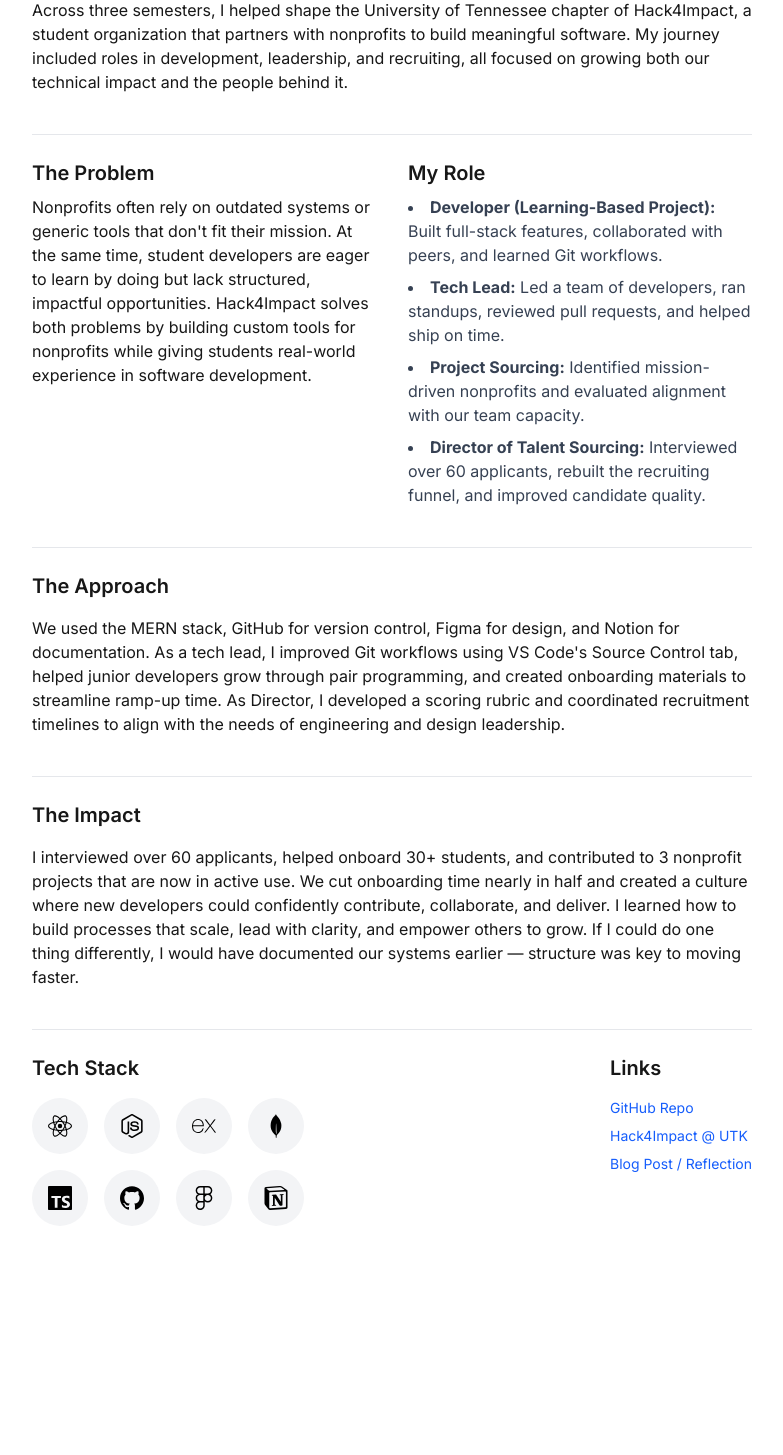
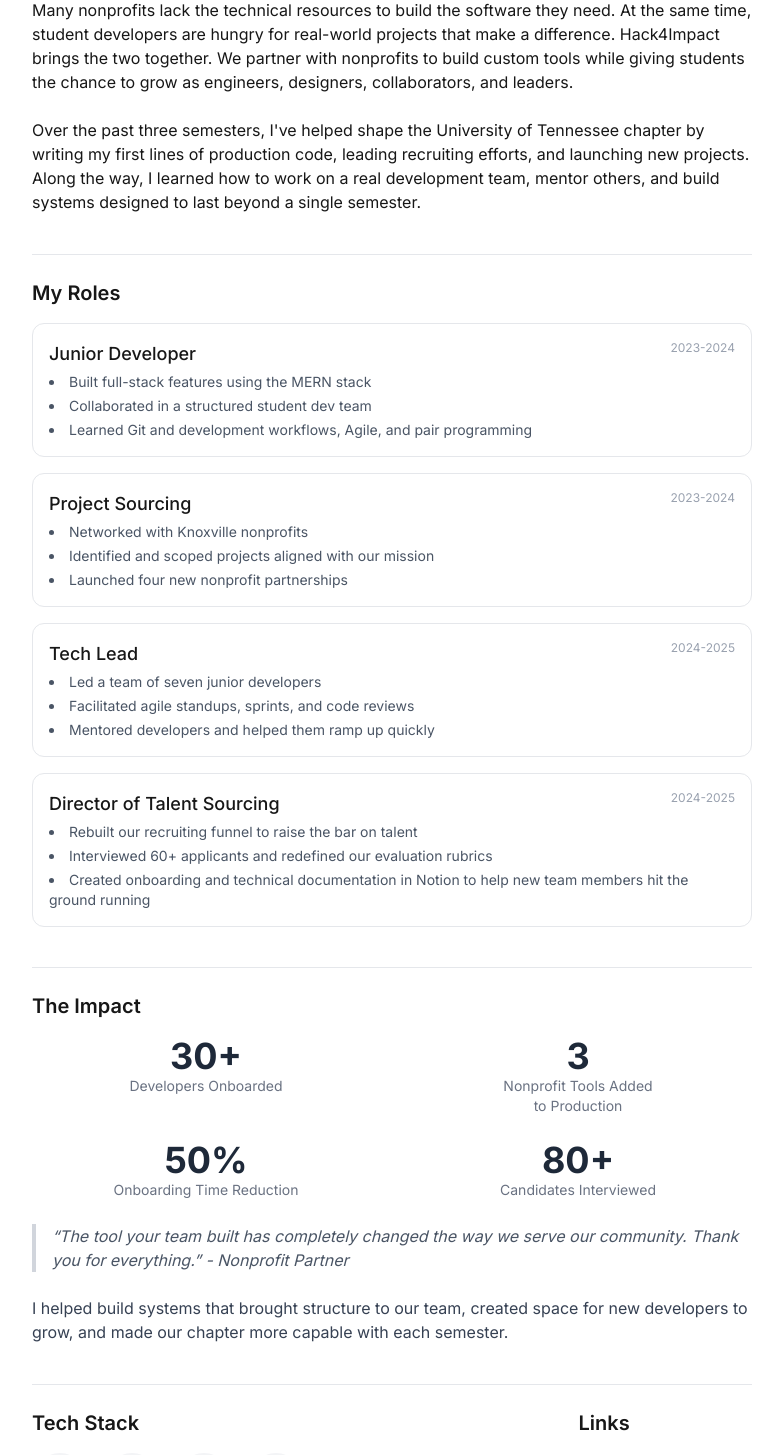
Before and after one commit to bradenwingfield/portfolio, a Next.js app: page /projects/hack4impact in a window 1280 px wide. Shown: the part 640-2095 px from the top of the page, without its empty margins (248-1031 px from the left). Before the commit the page ends 1930 px from the top, so only its background shows below. Built offline with nearby package versions, Linux system fonts and the light colour scheme.

Commit message:
Updated hack4impact page

```diff
--- a/src/app/projects/hack4impact/page.tsx
+++ b/src/app/projects/hack4impact/page.tsx
@@ -21,58 +21,98 @@
       <section className="mb-10">
         <h2 className="text-xl font-semibold mb-4">Overview</h2>
         <p>
-          Across three semesters, I helped shape the University of Tennessee chapter of Hack4Impact, a student organization that partners with nonprofits to build meaningful software.
-          My journey included roles in development, leadership, and recruiting, all focused on growing both our technical impact and the people behind it.
+          Many nonprofits lack the technical resources to build the software they need.
+          At the same time, student developers are hungry for real-world projects that make a difference.
+          Hack4Impact brings the two together.
+          We partner with nonprofits to build custom tools while giving students the chance to grow as engineers, designers, collaborators, and leaders.
+          <br></br>
+          <br></br>
+          Over the past three semesters, I&apos;ve helped shape the University of Tennessee chapter by writing my first lines of production code, leading recruiting efforts, and launching new projects.
+          Along the way, I learned how to work on a real development team, mentor others, and build systems designed to last beyond a single semester.
         </p>
       </section>
 
-      <section className="mb-10 grid md:grid-cols-2 gap-8 border-t border-gray-200 pt-6">
-        <div>
-          <h2 className="text-xl font-semibold mb-2">The Problem</h2>
-          <p>
-            Nonprofits often rely on outdated systems or generic tools that don&apos;t fit their mission.
-            At the same time, student developers are eager to learn by doing but lack structured, impactful opportunities.
-            Hack4Impact solves both problems by building custom tools for nonprofits while giving students real-world experience in software development.
-          </p>
-        </div>
-        <div>
-          <h2 className="text-xl font-semibold mb-2">My Role</h2>
-          <ul className="list-disc list-inside space-y-2 text-gray-700">
-            <li>
-              <strong>Developer (Learning-Based Project):</strong> Built full-stack features, collaborated with peers, and learned Git workflows.
-            </li>
-            <li>
-              <strong>Tech Lead:</strong> Led a team of developers, ran standups, reviewed pull requests, and helped ship on time.
-            </li>
-            <li>
-              <strong>Project Sourcing:</strong> Identified mission-driven nonprofits and evaluated alignment with our team capacity.
-            </li>
-            <li>
-              <strong>Director of Talent Sourcing:</strong> Interviewed over 60 applicants, rebuilt the recruiting funnel, and improved candidate quality.
-            </li>
+    {/* Roles*/}
+    <section className="mb-10 border-t border-gray-200 pt-6">
+      <h2 className="text-xl font-semibold mb-4">My Roles</h2>
+
+      <div className="grid gap-4">
+        <div className="relative rounded-xl border border-gray-200 p-4 hover:shadow-sm transition">
+          <div className="absolute top-4 right-4 text-xs text-gray-400">2023-2024</div>
+          <h3 className="text-lg font-medium mb-1">Junior Developer</h3>
+          <ul className="list-disc list-inside text-sm text-gray-600 space-y-1">
+            <li>Built full-stack features using the MERN stack</li>
+            <li>Collaborated in a structured student dev team</li>
+            <li>Learned Git  and development workflows, Agile, and pair programming</li>
           </ul>
         </div>
-      </section>
 
-      <section className="mb-10 border-t border-gray-200 pt-6">
-        <h2 className="text-xl font-semibold mb-4">The Approach</h2>
-        <p>
-          We used the MERN stack, GitHub for version control, Figma for design, and Notion for documentation.
-          As a tech lead, I improved Git workflows using VS Code&apos;s Source Control tab, helped junior developers grow through pair programming, and created onboarding materials to streamline ramp-up time.
-          As Director, I developed a scoring rubric and coordinated recruitment timelines to align with the needs of engineering and design leadership.
+        <div className="relative rounded-xl border border-gray-200 p-4 hover:shadow-sm transition">
+          <div className="absolute top-4 right-4 text-xs text-gray-400">2023-2024</div>
+          <h3 className="text-lg font-medium mb-1">Project Sourcing</h3>
+          <ul className="list-disc list-inside text-sm text-gray-600 space-y-1">
+            <li>Networked with Knoxville nonprofits</li>
+            <li>Identified and scoped projects aligned with our mission</li>
+            <li>Launched four new nonprofit partnerships</li>
+          </ul>
+        </div>
+
+        <div className="relative rounded-xl border border-gray-200 p-4 hover:shadow-sm transition">
+          <div className="absolute top-4 right-4 text-xs text-gray-400">2024-2025</div>
+          <h3 className="text-lg font-medium mb-1">Tech Lead</h3>
+          <ul className="list-disc list-inside text-sm text-gray-600 space-y-1">
+            <li>Led a team of seven junior developers</li>
+            <li>Facilitated agile standups, sprints, and code reviews</li>
+            <li>Mentored developers and helped them ramp up quickly</li>
+          </ul>
+        </div>
+
+        <div className="relative rounded-xl border border-gray-200 p-4 hover:shadow-sm transition">
+          <div className="absolute top-4 right-4 text-xs text-gray-400">2024-2025</div>
+          <h3 className="text-lg font-medium mb-1">Director of Talent Sourcing</h3>
+          <ul className="list-disc list-inside text-sm text-gray-600 space-y-1">
+            <li>Rebuilt our recruiting funnel to raise the bar on talent</li>
+            <li>Interviewed 60+ applicants and redefined our evaluation rubrics</li>
+            <li>Created onboarding and technical documentation in Notion to help new team members hit the ground running</li>
+          </ul>
+        </div>
+      </div>
+    </section>
+
+    {/* Impact Section*/}
+    <section className="mb-10 border-t border-gray-200 pt-6">
+      <h2 className="text-xl font-semibold mb-4">The Impact</h2>
+      <div className="space-y-6">
+        <div className="grid grid-cols-2 gap-6 text-center text-gray-800">
+          <div>
+            <p className="text-4xl font-bold">30+</p>
+            <p className="text-sm text-gray-500">Developers Onboarded</p>
+          </div>
+          <div>
+            <p className="text-4xl font-bold">3</p>
+            <p className="text-sm text-gray-500">Nonprofit Tools Added <br></br>to Production</p>
+          </div>
+          <div>
+            <p className="text-4xl font-bold">50%</p>
+            <p className="text-sm text-gray-500">Onboarding Time Reduction</p>
+          </div>
+          <div>
+            <p className="text-4xl font-bold">80+</p>
+            <p className="text-sm text-gray-500">Candidates Interviewed</p>
+          </div>
+        </div>
+
+        <blockquote className="border-l-4 border-gray-300 pl-4 italic text-gray-600">
+          “The tool your team built has completely changed the way we serve our community. Thank you for everything.” - Nonprofit Partner
+        </blockquote>
+
+        <p className="text-gray-700">
+          I helped build systems that brought structure to our team, created space for new developers to grow, and made our chapter more capable with each semester.
         </p>
-      </section>
+      </div>
+    </section>
 
-      <section className="mb-10 border-t border-gray-200 pt-6">
-        <h2 className="text-xl font-semibold mb-4">The Impact</h2>
-        <p>
-          I interviewed over 60 applicants, helped onboard 30+ students, and contributed to 3 nonprofit projects that are now in active use.
-          We cut onboarding time nearly in half and created a culture where new developers could confidently contribute, collaborate, and deliver.
-          I learned how to build processes that scale, lead with clarity, and empower others to grow.
-          If I could do one thing differently, I would have documented our systems earlier — structure was key to moving faster.
-        </p>
-      </section>
-
+        {/* Skills*/}
       <section className="border-t border-gray-200 pt-6 pb-16">
         <div className="flex flex-col md:flex-row justify-between gap-8">
           {/* Tech Stack Icons */}
@@ -107,18 +147,13 @@
             <h2 className="text-xl font-semibold mb-4">Links</h2>
             <ul className="space-y-2 text-sm">
               <li>
-                <a href="https://github.com/your-repo" className="text-blue-600 hover:underline" target="_blank" rel="noopener noreferrer">
-                  GitHub Repo
+                <a href="https://utk.hack4impact.org/" className="text-blue-600 hover:underline" target="_blank" rel="noopener noreferrer">
+                  Hack4ImpactUTK Website
                 </a>
               </li>
               <li>
-                <a href="https://hack4impactutk.com" className="text-blue-600 hover:underline" target="_blank" rel="noopener noreferrer">
-                  Hack4Impact @ UTK
-                </a>
-              </li>
-              <li>
-                <a href="https://yourblog.com/project-post" className="text-blue-600 hover:underline" target="_blank" rel="noopener noreferrer">
-                  Blog Post / Reflection
+                <a href="https://github.com/hack4impact-utk" className="text-blue-600 hover:underline" target="_blank" rel="noopener noreferrer">
+                  Hack4ImpactUTK GitHub
                 </a>
               </li>
             </ul>
--- a/src/components/Contact.tsx
+++ b/src/components/Contact.tsx
@@ -5,7 +5,7 @@
     <section className="w-full px-6 py-24 max-w-4xl mx-auto text-center" id="contact">
       <h2 className="text-3xl font-semibold text-black mb-4">Let&apos;s Connect</h2>
       <p className="text-gray-600 text-lg mb-4">
-        If you&apos;re interested in my work or have an opportunity in mind, I&apos;d love to hear from you.
+        If you&apos;re interested in my work or have an opportunity in mind, I&apos;d love to chat.
       </p>
 
       <div className="flex flex-col md:flex-row justify-center items-center gap-4 mb-4">
```
Also changed, not shown: public/hack4impact.png.
